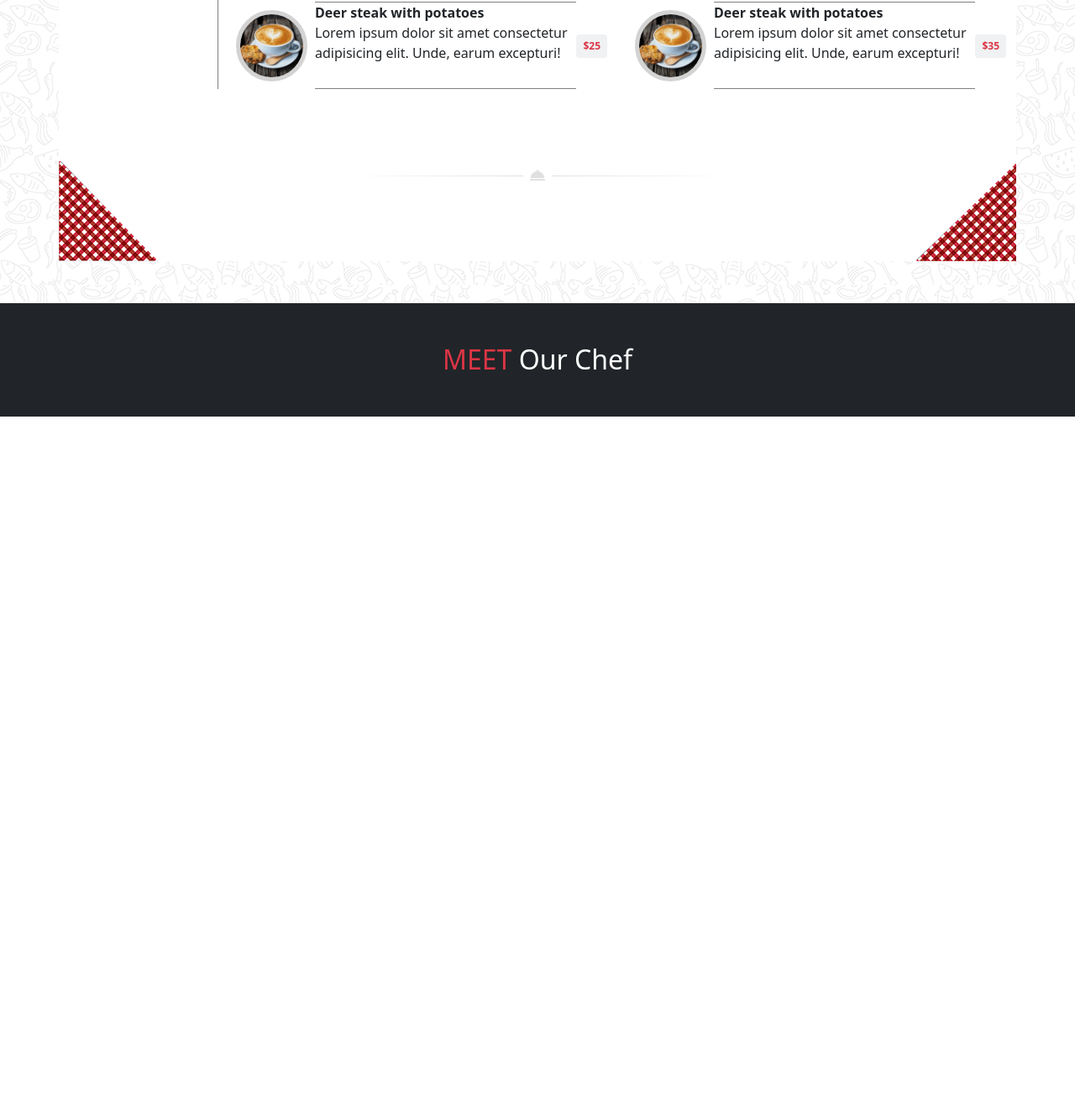
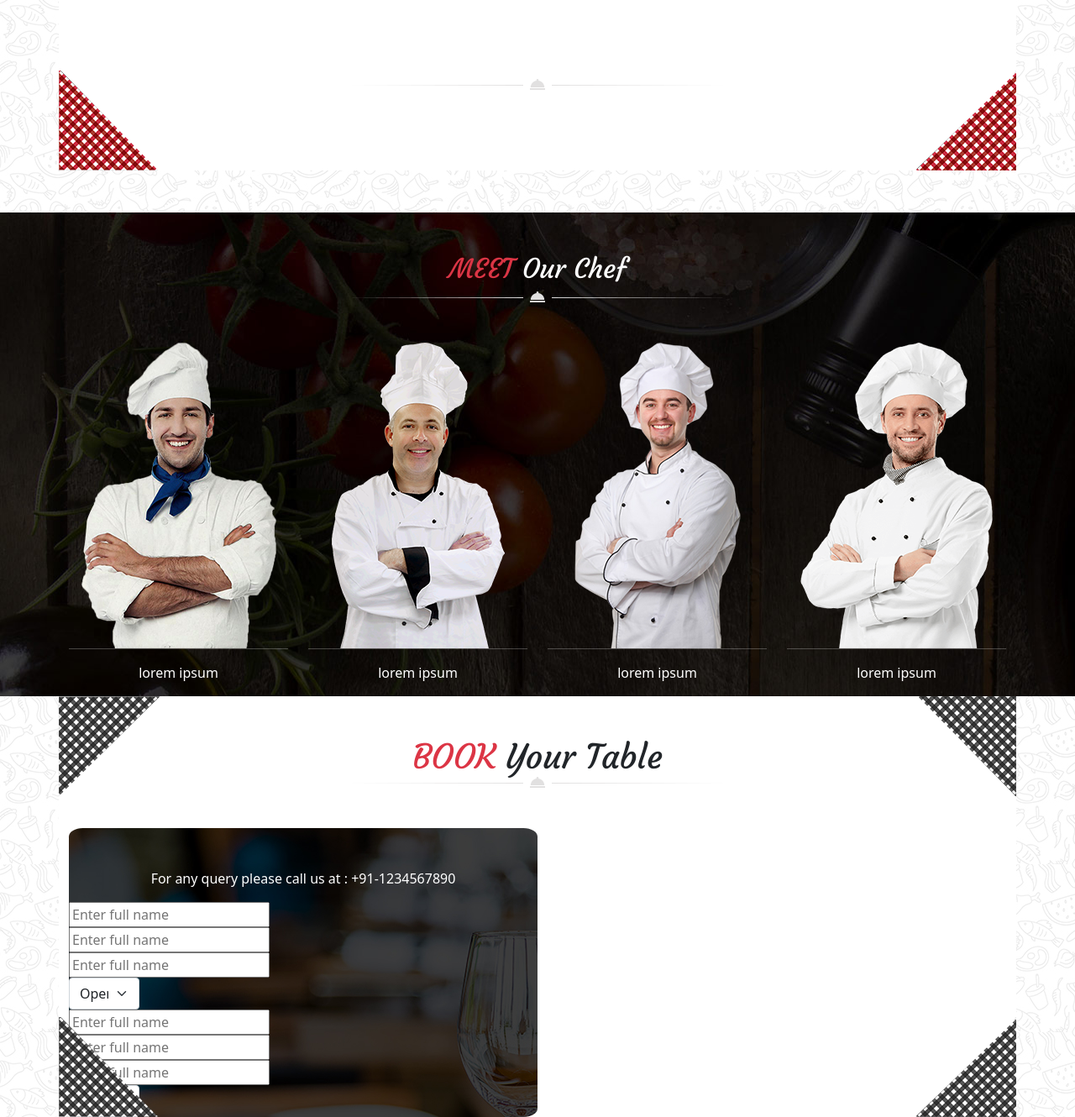
Before and after one commit to Gweny526/cs-site-chef-20, a website: page index.html in a window 1280 px wide. Shown: the part 1914-3244 px from the top of the page at 84% size. Before the commit the page ends 2418 px from the top, so only its background shows below. Drawn offline with nearby package versions, Linux system fonts and the light colour scheme.

Commit message:
started section 3 almost done the form

```diff
--- a/index.html
+++ b/index.html
@@ -111,19 +111,23 @@
                 <div class="row text-start">
                     <div class=" logo col-2 text-center">
                         <div>
-                            <a href=""><i class="fas fa-coffee fs-1 text-secondary"></i></a>
+                            <a href="#"><i class="fas fa-coffee fs-1 text-secondary"></i></a>
+                            <h3 class="pt-4">Breakfast</h3>
                             <hr>
                         </div>
                         <div>
                             <a href=""><i class="fas fa-utensils fs-1 text-secondary"></i></a>
+                            <h3 class="pt-4">Lunch</h3>
                             <hr>
                         </div>
                         <div>
                             <a href=""><i class="fas fa-hamburger fs-1 text-secondary"></i></a>
+                            <h3 class="pt-4">Snacks</h3>
                             <hr>
                         </div>
                         <div>
                             <a href=""><i class="fas fa-stroopwafel fs-1 text-secondary"></i></a>
+                            <h3 class="pt-4">Dinner</h3>
                             <hr>
                         </div>
                     </div>
@@ -239,11 +243,90 @@
     </section>
     <!-- section Team -->
     <section>
-        <div class="container-fluid bg-dark text-white">
-            <h2 class="text-center text-capitalize py-5"><span class="text-uppercase text-danger">meet</span> our chef</h2>
+        <div class="our-team container-fluid text-white text-center">
+            <h2 class="titre text-center text-capitalize pt-5"><span class="text-uppercase text-danger">meet</span> our chef</h2>
+            <img src="./public/images/decoration_line.png" class="pt-0 pb-5" alt="">
+            <div class="container">
+                <div class="row">
+                    <div class="col">
+                        <img src="./public/images/chef1.png" alt="chef1">
+                        <hr class="mt-0">
+                        <p>lorem ipsum</p>
+                    </div>
+                    <div class="col">
+                        <img src="./public/images/chef2.png" alt="chef2">
+                        <hr class="mt-0">
+                        <p>lorem ipsum</p>
+                    </div>
+                    <div class="col">
+                        <img src="./public/images/chef3.png" alt="chef3">
+                        <hr class="mt-0">
+                        <p>lorem ipsum</p>
+                    </div>
+                    <div class="col">
+                        <img src="./public/images/chef4.png" alt="chef4">
+                        <hr class="mt-0">
+                        <p>lorem ipsum</p>
+                    </div>
+                </div>
+            </div>
+        </div>
+    </section>
+    <!-- section 3 -->
+    <section class="sc-3">
+        <div class="container">
+            <div class="coin-gauche-haut">
+                <img src="./public/images/box-left-top-grey.png" alt="coin gauche haut">
+            </div>
+            <div class="coin-droit-haut">
+                <img src="./public/images/box-right-top-grey.png" alt="coin gauche haut">
+            </div>
+            <div class="coin-gauche-bas">
+                <img src="./public/images/box-bottom-left-grey.png" alt="coin gauche haut">
+            </div>
+            <div class="coin-droit-bas">
+                <img src="./public/images/box-bottom_right-grey.png" alt="coin gauche haut">
+            </div >
+            <div class="book-table text-center pt-5">
+                <h2 class="mb-0 text-capitalize fs-1"><span class="text-danger text-uppercase">book</span> your table</h2>
+                <img src="./public/images/decoration_line.png" class="pt-0 pb-5" alt="">
+                <div class="form-book">
+                    <div>
+                        <p class="text-white pt-5">For any query please call us at : <span>+91-1234567890</span> </p>
+                    </div>
+                    <div class="col-6">
+                        <form action="">
+                            <input type="name"  placeholder="Enter full name" class="">
+                            <input type="name"  placeholder="Enter full name" class="">
+                            <input type="name"  placeholder="Enter full name" class="">
+                            <select class="form-select" aria-label="Default select example">
+                                <option selected>Open this select menu</option>
+                                <option value="1">One</option>
+                                <option value="2">Two</option>
+                                <option value="3">Three</option>
+                              </select>
+                        </form>
+                    </div>
+                    <div class="col-6">
+                        <form action="">
+                            <input type="name"  placeholder="Enter full name" class="">
+                            <input type="name"  placeholder="Enter full name" class="">
+                            <input type="name"  placeholder="Enter full name" class="">
+                            <select class="form-select" aria-label="Default select example">
+                                <option selected>Open this select menu</option>
+                                <option value="1">One</option>
+                                <option value="2">Two</option>
+                                <option value="3">Three</option>
+                              </select>
+                        </form>
+                    </div>
+                </div>
 
 
+
+            </div>
         </div>
+
     </section>
     </main>
     <!-- script -->
--- a/src/sass/_variables.scss
+++ b/src/sass/_variables.scss
@@ -0,0 +1,6 @@
+// section 3
+.sc-3{
+    .form-book{
+        background-image: url(../);
+    }
+}
--- a/src/sass/modules/_section-1.scss
+++ b/src/sass/modules/_section-1.scss
@@ -10,6 +10,11 @@
     .container {
         background-color: white;
         position: relative;
+        .coin-gauche-haut{
+            position: absolute;
+            top: 0;
+            left: 0;
+        }
 
         .coin-droit-haut {
             position: absolute;
@@ -36,6 +41,9 @@
         }
         .logo{
             border-right: 1px solid gray;
+            h3{
+                font-family: "courgette";
+            }
         }
 }
         .col-5 {
--- /dev/null
+++ b/src/sass/modules/_section-3.scss
@@ -0,0 +1,47 @@
+// section 3
+.sc-3{
+    background-image: url(../../../public/images/main_bg.jpg);
+    .container{
+        background-color: white;
+        position: relative;
+        .coin-gauche-haut{
+            position: absolute;
+            top: 0;
+            left: 0;
+        }
+        .coin-droit-haut {
+            position: absolute;
+            right: 0;
+            top: 0;
+        }
+
+        .coin-gauche-bas {
+            position: absolute;
+            left: 0;
+            bottom: 0;
+        }
+
+        .coin-droit-bas {
+            position: absolute;
+            right: 0;
+            bottom: 0;
+        }
+    }
+    .book-table{
+        h2{
+            font-family: "courgette";
+        }
+    }
+    .form-book{
+        background-image: url(../../../public/images/book_table_bg.jpg);
+        width: 50%;
+        border-radius: 3%;
+        .col-6{
+            width: 20%;
+            .form-select{
+                width: 75%;
+
+            }
+        }
+    }
+}
--- /dev/null
+++ b/src/sass/modules/_section2.scss
@@ -0,0 +1,9 @@
+// section 2
+section{
+    .our-team{
+        background-image: linear-gradient(rgba(110, 100, 100, 0.001),rgba(0, 0, 0, 0.001)) , url(../../../public/images/team_background.jpg);
+        .titre{
+            font-family: "courgette";
+        }
+    }
+}
--- a/src/sass/modules/_styles.scss
+++ b/src/sass/modules/_styles.scss
@@ -10,3 +10,9 @@
 
 // Section 1
 @import "./section-1";
+
+// section 2
+@import "./section2";
+
+// section 3
+@import "./section-3";
```
Also changed, not shown: public/css/app.css, 1 other file.
